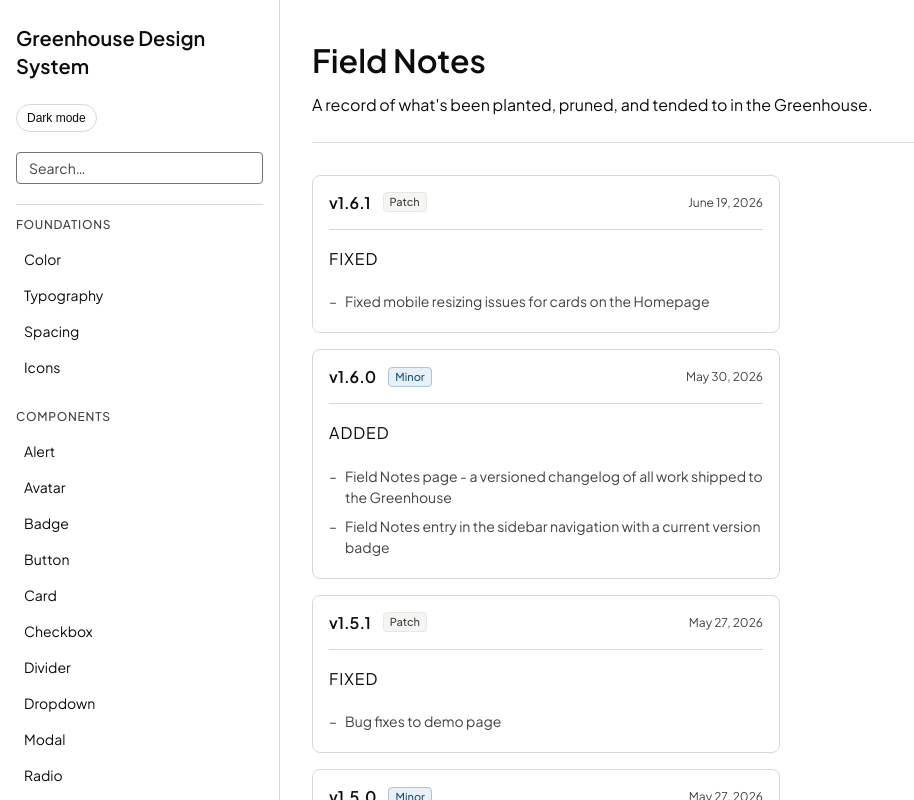
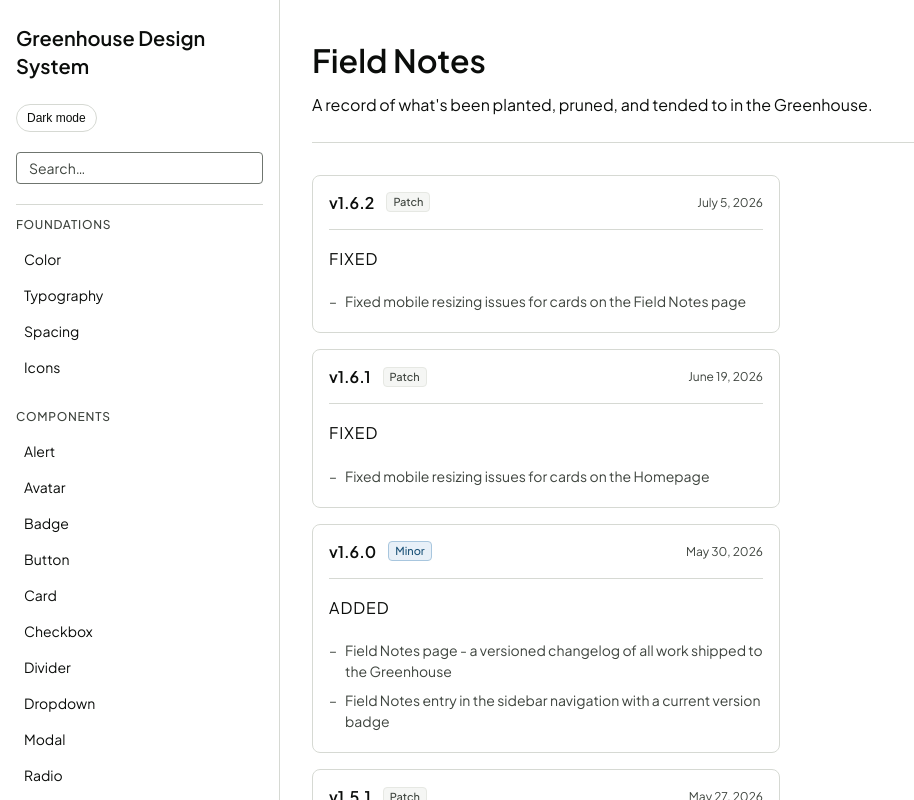
Before and after one commit to adeeeeta/greenhouse-design-system, a Next.js app: page /field-notes in a window 1280 px wide. Shown: the whole page, without its empty margins (0-914 px from the left). Built offline with nearby package versions, Linux system fonts and the light colour scheme.

Commit message:
Shadow fix for unsaved files

```diff
--- a/src/app/field-notes/page.tsx
+++ b/src/app/field-notes/page.tsx
@@ -8,6 +8,17 @@ export const metadata = {
 };
 
 const entries = [
+  {
+    version: "v1.6.2",
+    tag: "Patch",
+    tagType: "patch",
+    date: "July 5, 2026",
+    added: [],
+    changed: [],
+    fixed: [
+      "Fixed mobile resizing issues for cards on the Field Notes page",
+    ],
+  },
   {
     version: "v1.6.1",
     tag: "Patch",
```
